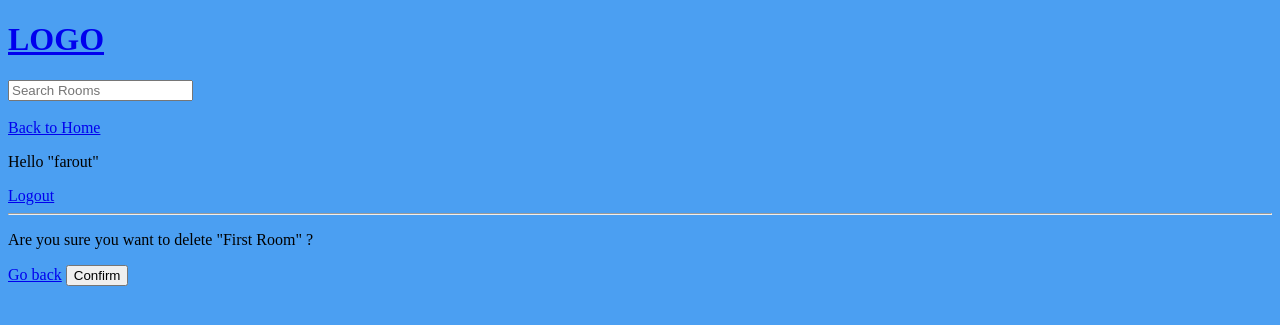
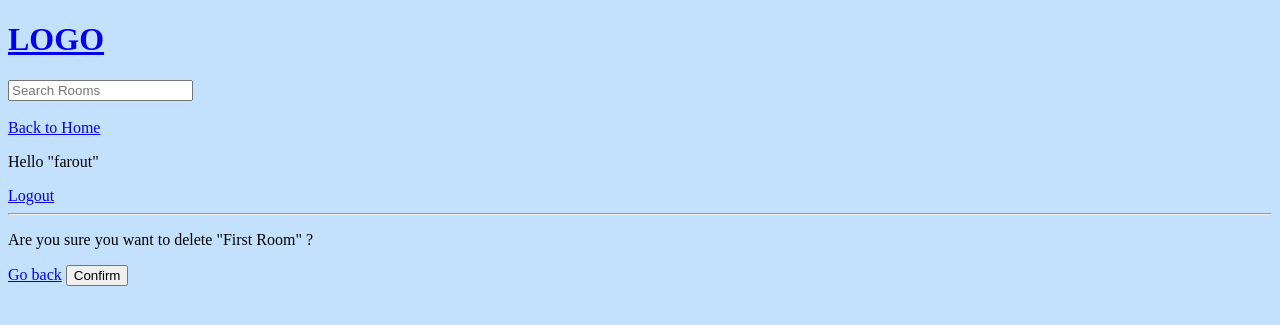
Before and after one commit to farout101/Stud_Guide, a Django app: page /deleteRoom/1/ in a window 1280 px wide. Shown: the top 325 px of the page. Run offline with Django 5.2, Linux system fonts and the light colour scheme; a user stored in the database is signed in; data comes from the database, SQL or seed files in the repository.

Commit message:
changed background

```diff
--- a/static/styles/main.css
+++ b/static/styles/main.css
@@ -1,3 +1,3 @@
 body {
-    background: rgb(75, 159, 242);
+    background: rgb(195, 224, 253);
 }
```
